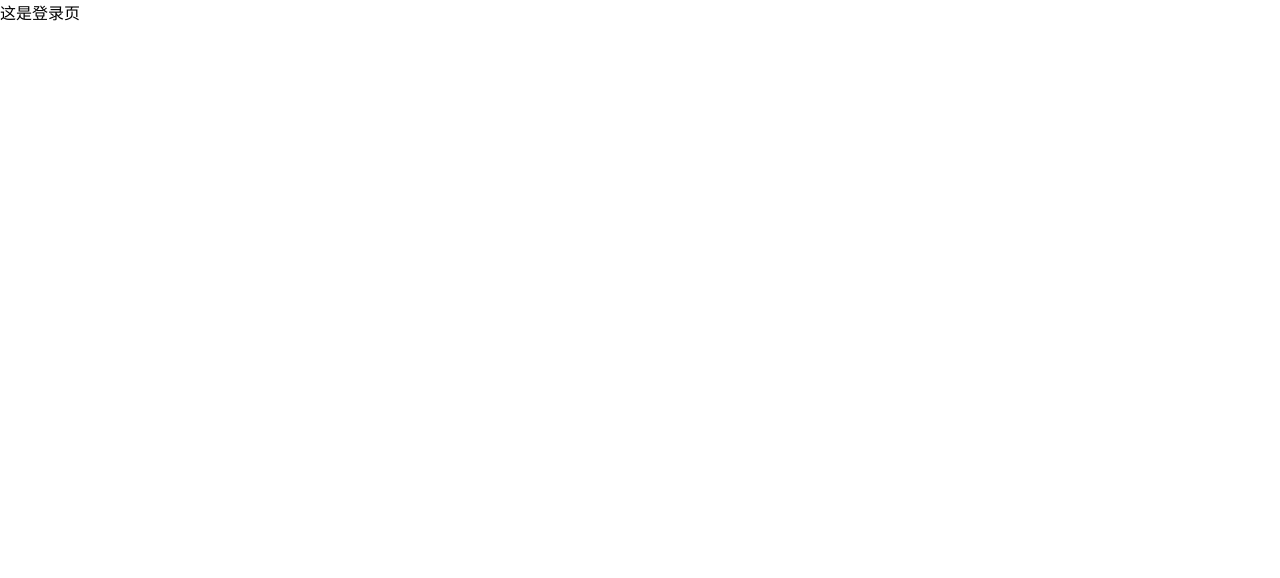
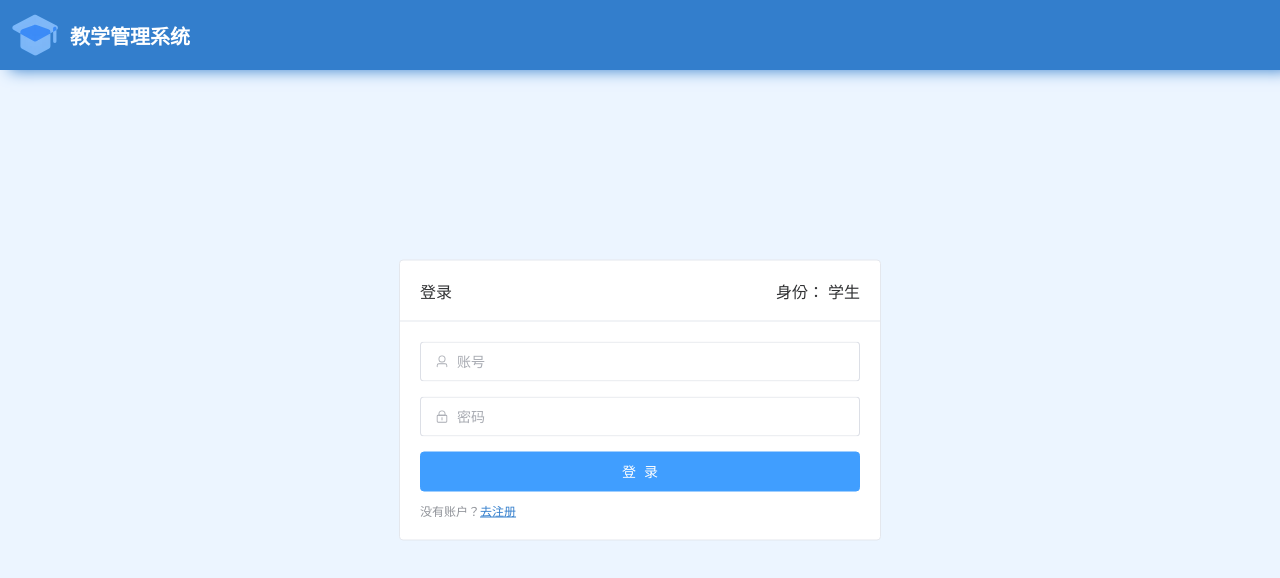
Before and after one commit to FishMoun/Could_Education_Fronter, a Vue app: page / in a window 1280 px wide. Shown: the top 578 px of the page. Built offline with nearby package versions, Linux system fonts and the light colour scheme.

Commit message:
feat:登录页基本样式的开发

```diff
--- a/index.html
+++ b/index.html
@@ -6,6 +6,8 @@
   <link rel="icon" type="image/svg+xml" href="/icon.svg" />
   <meta name="viewport" content="width=device-width, initial-scale=1.0" />
   <title>教学管理系统</title>
+  <link rel="stylesheet" href="./src/styles/reset.css">
+  <link rel="stylesheet" href="./src/styles/global.css">
 </head>
 
 <body>
--- a/src/components/Login.vue
+++ b/src/components/Login.vue
@@ -1,14 +1,141 @@
 <template>
-    这是登录页
+    <div class="loginBox">
+        <div class="logo-container">
+            <img src="/src/assets/logo.png" />
+            <span>教学管理系统</span>
+        </div>
+        <el-card class="box-card" shadow="hover">
+            <template #header>
+                <div class="card-header">
+                    <span>{{ boxStatus.isLogin ? "登录" : "注册" }}</span>
+                    <span>
+                        身份：
+                        {{ boxStatus.accountType }}
+                    </span>
+                </div>
+            </template>
+            <div class="boxBody">
+                <el-row :gutter="0">
+                    <el-input v-model="boxStatus.username" size="large" class="w-50 m-2" placeholder="账号"
+                        :prefix-icon="User" />
+                    <el-input v-model="boxStatus.password" size="large" class="w-50 m-2" placeholder="密码"
+                        :prefix-icon="Lock" />
+                </el-row>
+            </div>
+            <div class="boxFooter">
+                <div class="action">
+                    <el-button type="primary">{{ boxStatus.isLogin ? "登&nbsp;&nbsp;录" : "注&nbsp;&nbsp;册" }}</el-button>
+                </div>
+                <div class="more">
+                    <span>{{boxStatus.isLogin?"没有账户？":"已有账户？"}}</span>
+                    <span class="action" @click="changeStatus()">{{boxStatus.isLogin?"去注册":"去登录"}}</span>
+                </div>
+            </div>
+        </el-card>
+    </div>
 </template>
 
 <script>
 
+import { reactive, } from 'vue';
+import { User, Lock } from '@element-plus/icons-vue'
+
+
 export default {
-    name: "Login"
+    name: "Login",
+    setup() {
+        const accountTypes = ["学生", "教师", "管理员"]
+        const boxStatus = reactive({
+            isLogin: true,
+            username: "",
+            password: "",
+            confirmPassword: "",
+            accountType: accountTypes[0]
+        })
+        return {
+            accountTypes,
+            boxStatus,
+            User,
+            Lock
+        }
+    },
+    methods:{
+        changeStatus(){
+            this.boxStatus.isLogin = !this.boxStatus.isLogin
+        }
+    }
 };
 </script>
 
-<style>
+<style lang="scss" scoped>
+.loginBox {
+    position: relative;
+    width: 100vw;
+    height: 100vh;
+    background-color: var(--el-color-primary-light-9);
+}
 
+.logo-container {
+    padding: 10px;
+    display: flex;
+    justify-content: left;
+    align-items: center;
+    background-color: var(--el-color-primary-dark-2);
+    box-shadow: 10px 0px 15px var(--el-color-primary-dark-2);
+
+    span {
+        font-size: 20px;
+        font-weight: bold;
+        margin: 10px;
+        color: var(--el-color-white);
+    }
+}
+
+
+.box-card {
+    position: absolute;
+    left: 50%;
+    top: 50%;
+    width: 480px;
+    transform: translateX(-50%) translateY(-50%);
+
+    .text {
+        font-size: 14px;
+    }
+
+    .item {
+        padding: 18px 0;
+    }
+
+    .card-header {
+        display: flex;
+        justify-content: space-between;
+        align-items: center;
+    }
+
+    .el-button {
+        width: 100%;
+        height: 40px;
+    }
+
+    .el-input {
+        margin-bottom: 15px;
+    }
+
+    .boxFooter {
+        .more {
+            margin-top: 10px;
+            span {
+                padding: 5px 0;
+                font-size: 12px;
+                color: var(--el-color-info);
+            }
+            .action {
+                cursor: pointer;
+                color: var(--el-color-primary-dark-2);
+                text-decoration: underline;
+            }
+        }
+    }
+}
 </style>
--- a/src/components/navbar/sideBar.vue
+++ b/src/components/navbar/sideBar.vue
@@ -142,7 +142,7 @@ export default {
 <style lang="scss" scoped>
 .logo-container {
   width: 100%;
-  height: 80px;
+  height: 87px;
   line-height: 90px;
   text-align: center;
   font-size: 20px;
--- /dev/null
+++ b/src/styles/reset.css
@@ -0,0 +1,46 @@
+/**
+* Eric Meyer's Reset CSS v2.0 (http://meyerweb.com/eric/tools/css/reset/)
+* http://cssreset.com
+*/
+html, body, div, span, applet, object, iframe,
+h1, h2, h3, h4, h5, h6, p, blockquote, pre,
+a, abbr, acronym, address, big, cite, code,
+del, dfn, em, img, ins, kbd, q, s, samp,
+small, strike, strong, sub, sup, tt, var,
+b, u, i, center,
+dl, dt, dd, ol, ul, li,
+fieldset, form, label, legend,
+table, caption, tbody, tfoot, thead, tr, th, td,
+article, aside, canvas, details, embed,
+figure, figcaption, footer, header, hgroup,
+menu, nav, output, ruby, section, summary,
+time, mark, audio, video {
+  margin: 0;
+  padding: 0;
+  border: 0;
+}
+
+/* HTML5 display-role reset for older browsers */
+article, aside, details, figcaption, figure,
+footer, header, hgroup, menu, nav, section {
+  display: block;
+}
+
+ol, ul {
+  list-style: none;
+}
+
+blockquote, q {
+  quotes: none;
+}
+
+blockquote:before, blockquote:after,
+q:before, q:after {
+  content: '';
+  content: none;
+}
+
+table {
+  border-collapse: collapse;
+  border-spacing: 0;
+}
```
Also changed, not shown: src/styles/global.css (added), 1 other file (tests, documents, lock files or other folders).
